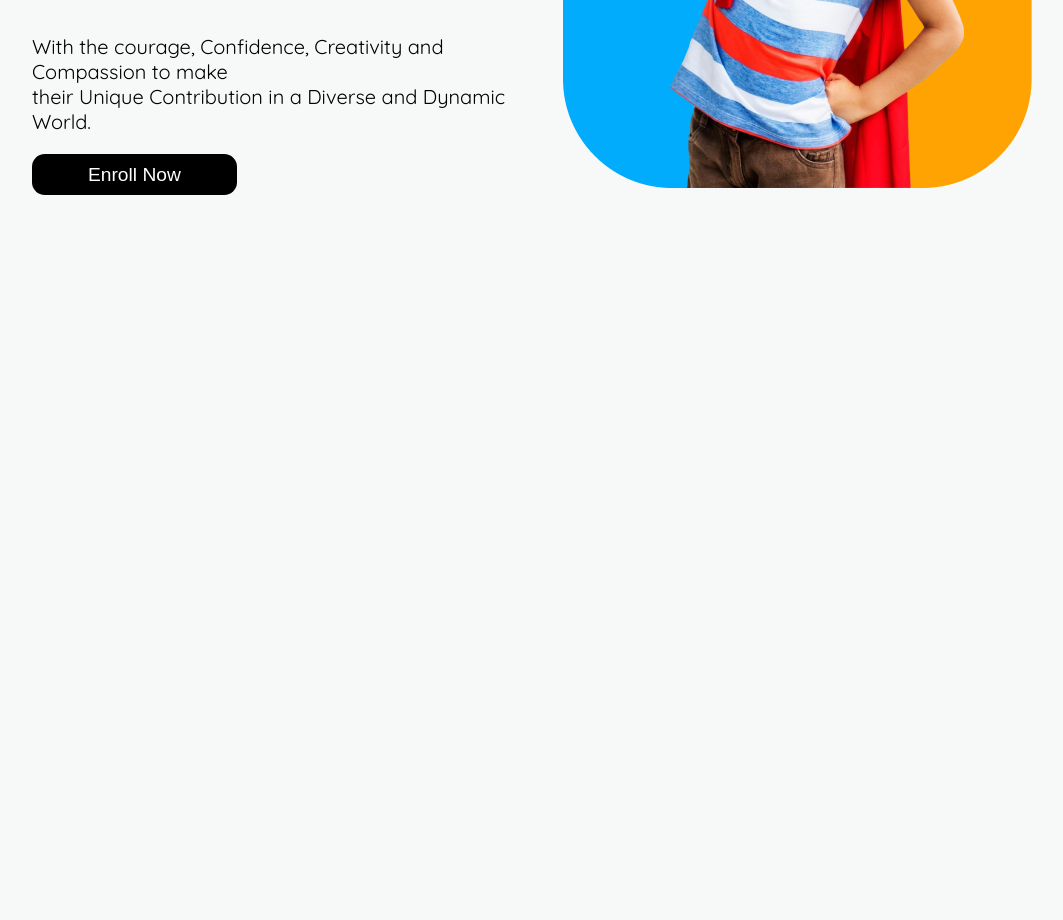
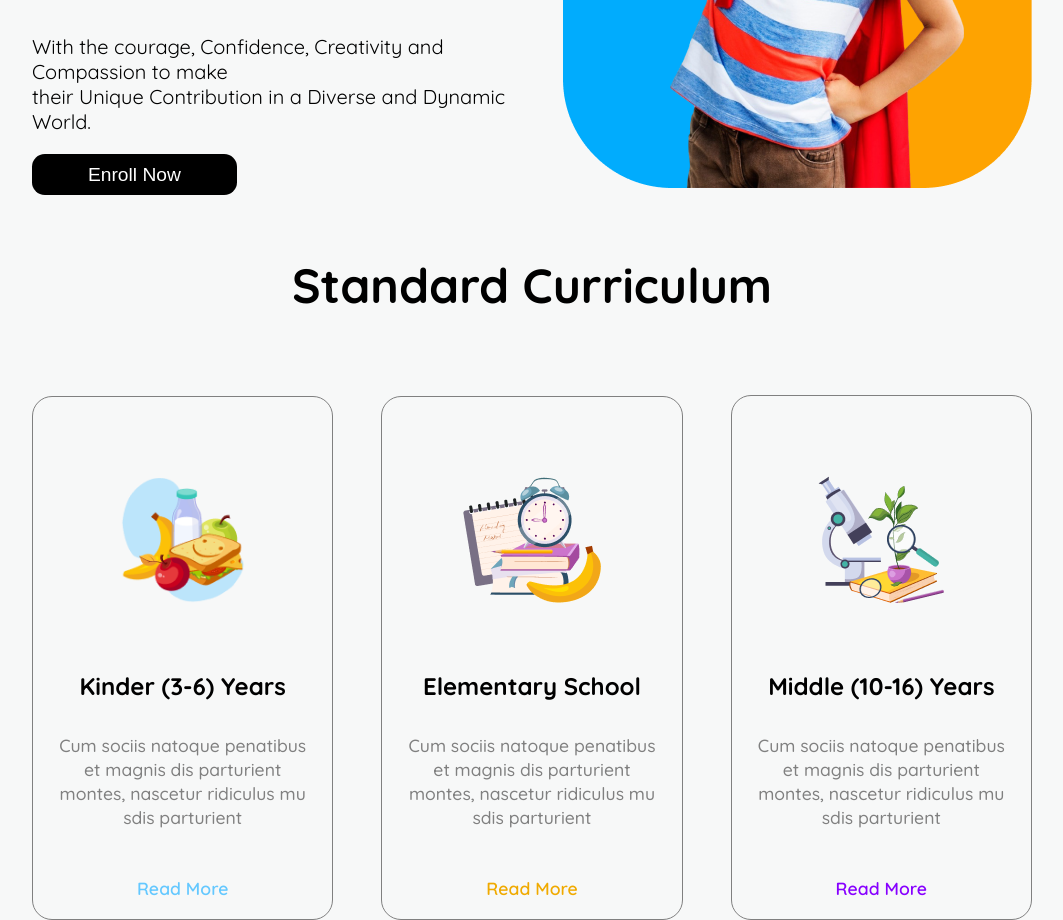
Before and after one commit to Charlie-033/B11-Assignment-2, a plain HTML site: page index.html in a window 1280 px wide. Shown: the part 535-1455 px from the top of the page, without its empty margins (108-1171 px from the left). Before the commit the page ends 800 px from the top, so only its background shows below. Drawn offline with Linux system fonts and the light colour scheme.

Commit message:
added about

```diff
--- a/index.html
+++ b/index.html
@@ -14,10 +14,10 @@
       </div>
       <div class="nav-items">
         <ul>
-          <li><a class="item-1" href="index.html">Home</a></li>
-          <li><a class="item-2" href="about.html">About</a></li>
-          <li><a class="item-3" href="services.html">Facilities</a></li>
-          <li><a class="item-4" href="contact.html">Admission</a></li>
+          <li><a class="item-1" href="">Home</a></li>
+          <li><a class="item-2" href="">About</a></li>
+          <li><a class="item-3" href="">Facilities</a></li>
+          <li><a class="item-4" href="">Admission</a></li>
         </ul>
       </div>
       <button class="contact">Contact</button>
@@ -49,5 +49,35 @@
         <img src="assets/hero-kids.png" alt="header-img" />
       </div>
     </header>
+    <!-- About Section -->
+     <section class="about">
+        <h1 class="about-title">Standard Curriculum</h1>
+        <div class="about-cards">
+            <div class="card1">
+                <img class="card-img" style="height: 126px;" src="assets/kinder.png" alt="">
+                <h4 class="card-title">Kinder (3-6) Years</h4>
+                <p class="card-text">Cum sociis natoque penatibus et magnis
+                    dis parturient montes, nascetur ridiculus
+                    mu sdis parturient</p>
+                <a href="" class="read-more-1">Read More</a>
+            </div>
+            <div class="card2">
+                <img class="card-img" src="assets/elementary.png" alt="">
+                <h4 class="card-title">Elementary School</h4>
+                <p class="card-text">Cum sociis natoque penatibus et magnis
+                    dis parturient montes, nascetur ridiculus
+                    mu sdis parturient</p>
+                <a href="" class="read-more-2">Read More</a>
+            </div>
+            <div class="card3">
+                <img class="card-img" src="assets/middle.png" alt="">
+                <h4 class="card-title">Middle (10-16) Years</h4>
+                <p class="card-text">Cum sociis natoque penatibus et magnis
+                    dis parturient montes, nascetur ridiculus
+                    mu sdis parturient</p>
+                <a href="" class="read-more-3">Read More</a>
+            </div>
+        </div>
+     </section>
   </body>
 </html>
--- a/styles/style.css
+++ b/styles/style.css
@@ -109,6 +109,61 @@ body{
     border: none;
 }
 
+/* About styles */
+.about-title{
+    font-size: 3rem;
+    font-weight: 650;
+    color: black;
+    text-align: center;
+    margin-bottom: 80px;
+    margin-top: 60px;
+}
+.about-cards{
+    display: flex;
+    justify-content: space-between;
+    align-items: center;
+    gap: 3rem;
+}
+.card1, .card2, .card3{
+    border: 1px solid gray;
+    text-align: center;
+    padding: 20px;
+    border-radius: 20px;
+}
+.card-img{
+    margin-top: 60px;
+    margin-bottom: 32px;
+    max-width: 100%;
+}
+.card-title{
+    font-size: 1.5rem;
+    font-weight: 700;
+}
+.card-text{
+    font-size: 1.1rem;
+    font-weight: 500;
+    line-height: 1.5rem;
+    color: gray;
+    margin-bottom: 3rem;
+}
+.read-more-1{
+    font-size: 1.1rem;
+    font-weight: 600;
+    text-decoration: none;
+    color: #64C8FF;
+}
+.read-more-2{
+    font-size: 1.1rem;
+    font-weight: 600;
+    text-decoration: none;
+    color: #F0AA00;
+}
+.read-more-3{
+    font-size: 1.1rem;
+    font-weight: 600;
+    text-decoration: none;
+    color: #8700FF;
+}
 /* Responsive for small devices */
 @media screen and (max-width: 576px){
     #navbar{
```
